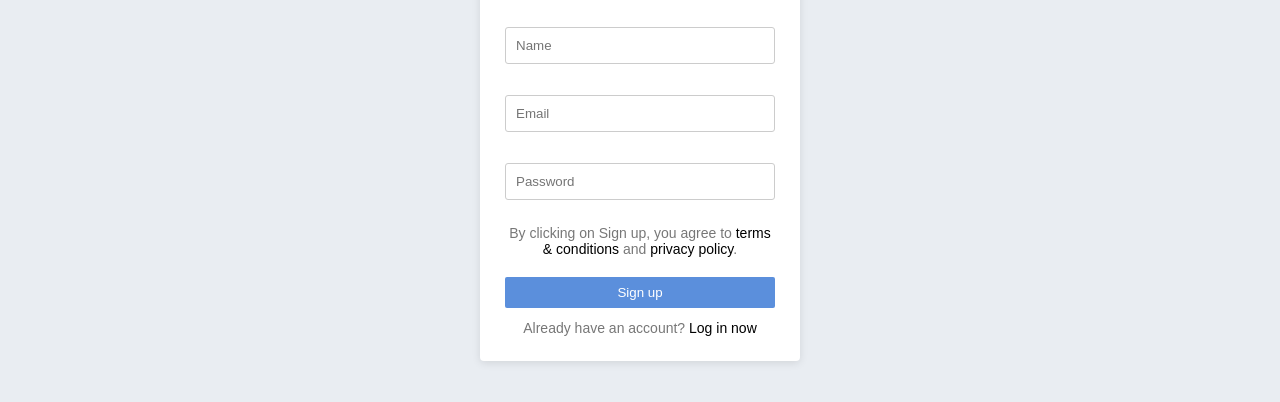
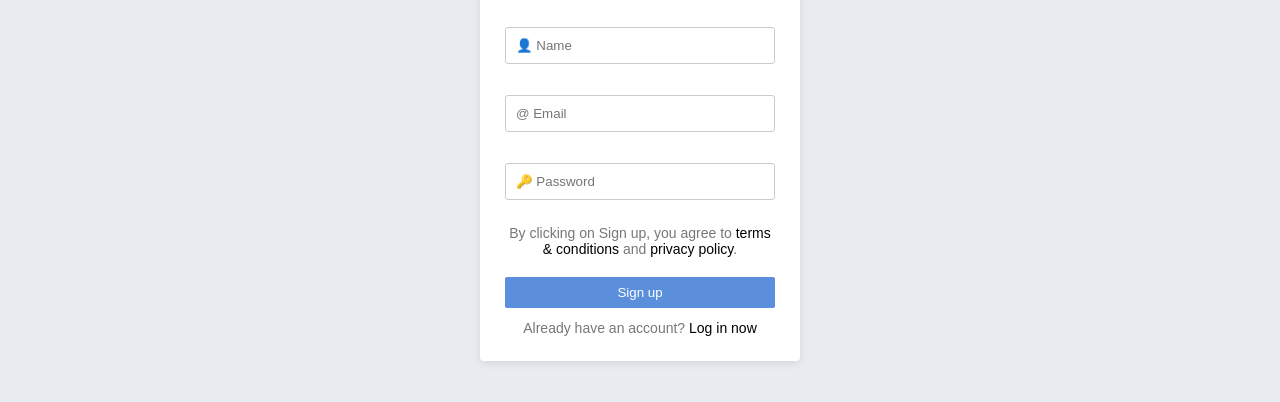
Before and after one commit to vathumy27/Show-tracker, a plain HTML site: page Signup .html in a window 1280 px wide. Shown: the part 278-680 px from the top of the page. Drawn offline with Linux system fonts and the light colour scheme; a script that the page names is missing.

Commit message:
signup page

```diff
--- a/Signup .html
+++ b/Signup .html
@@ -28,15 +28,15 @@
         <h2>Sign up</h2>
 
 
-        <input type="text" id="name" placeholder="Name" />
+        <input type="text" id="name" placeholder="&#128100; Name" />
         <small id="nameError" class="error"></small>
 
 
-        <input type="email" id="email" placeholder="Email" />
+        <input type="email" id="email" placeholder="&#64; Email" />
         <small id="emailError" class="error"></small>
 
 
-        <input type="password" id="password" placeholder="Password" />
+        <input type="password" id="password" placeholder="&#128273; Password" />
         <small id="passwordError" class="error"></small>
 
         <p class="terms">
```
